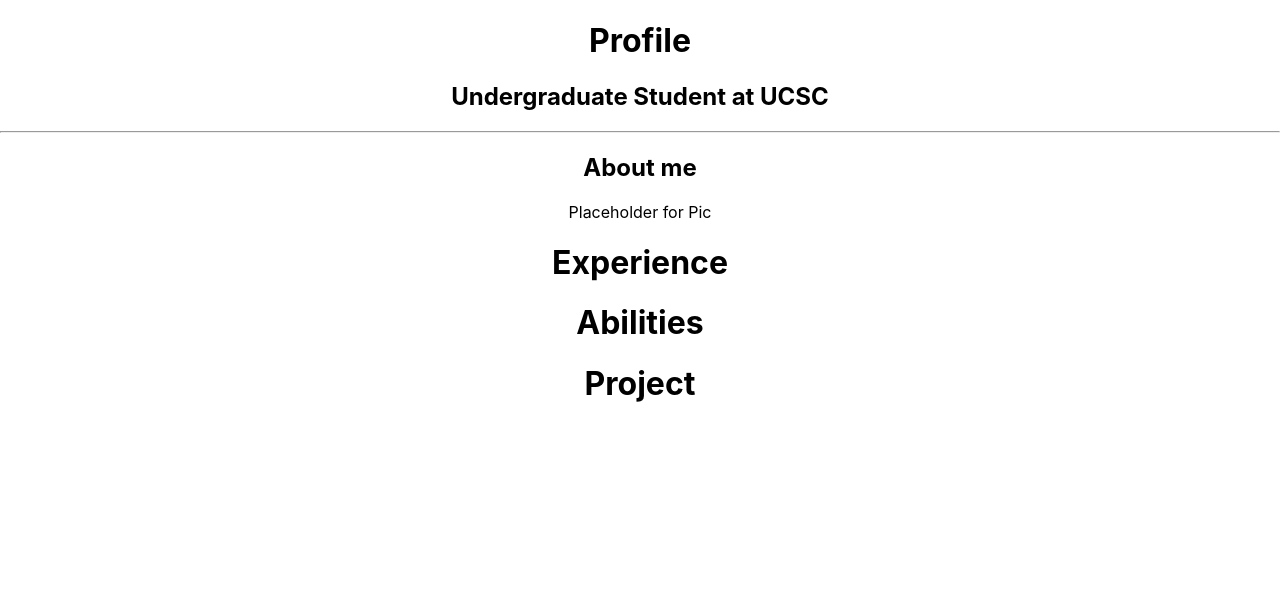
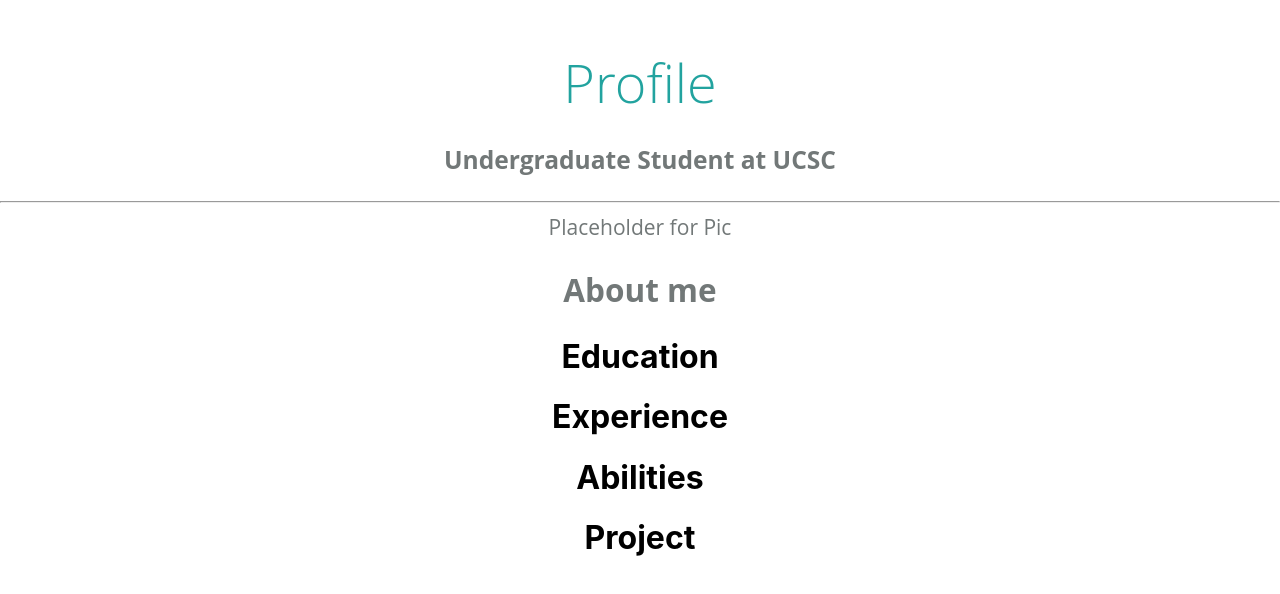
Before and after one commit to LeonLin0516/My_Web, a React (Create React App) app: page / in a window 1280 px wide. Shown: the top 594 px of the page. Built offline with nearby package versions, Linux system fonts and the light colour scheme.

Commit message:
Progress on Profile

```diff
--- a/src/App.js
+++ b/src/App.js
@@ -1,6 +1,7 @@
 import React, { Component } from 'react'
 import './App.css';
 import Profile from './Component/Profile/Profile'
+import './Component/Profile/Profile.css';
 import Experience from './Component/Experience/Experience'
 import Abilities from './Component/Abilities/Abilities'
 import Project from './Component/Project/Project'
--- a/src/Component/Experience/Experience.js
+++ b/src/Component/Experience/Experience.js
@@ -1,5 +1,10 @@
 import React from 'react';
 
-const Experience = () => <h1>Experience</h1>
+const Experience = () => (
+  <div>
+    <h1>Education</h1>
+    <h1>Experience</h1>
+  </div>
+)
 
 export default Experience
--- a/src/Component/Profile/Profile.css
+++ b/src/Component/Profile/Profile.css
@@ -0,0 +1,19 @@
+.Profile-Container {
+  background-color: white;
+}
+
+.Profile {
+  font-size: 21px;
+  text-align: center;
+  color: #727878;
+  font-family: 'Open Sans', sans-serif !important;
+}
+
+.Profile-Header {
+  font-size: 54px;
+  text-align: center;
+  font-weight: 300;
+  color: #22A39F;
+  font-family: 'Open Sans', sans-serif !important;
+  margin-bottom: 20px;
+}
--- a/src/Component/Profile/Profile.js
+++ b/src/Component/Profile/Profile.js
@@ -1,12 +1,16 @@
 import React from 'react'
 
 const Profile = () => (
-  <div>
-    <h1>Profile</h1>
-    <h2>Undergraduate Student at UCSC</h2>
-    <hr></hr>
-    <h2>About me</h2>
-    <div>Placeholder for Pic</div>
+  <div className="Profile-Container">
+    <div className="Profile">
+      <h2 className="Profile-Header">Profile</h2>
+      <h3>Undergraduate Student at UCSC</h3>
+      <hr></hr>
+      <div className="About">
+        <div>Placeholder for Pic</div>
+        <h2>About me</h2>
+      </div>
+    </div>
   </div>
 );
 
```
Also changed, not shown: 1 other file (tests, documents, lock files or other folders).
